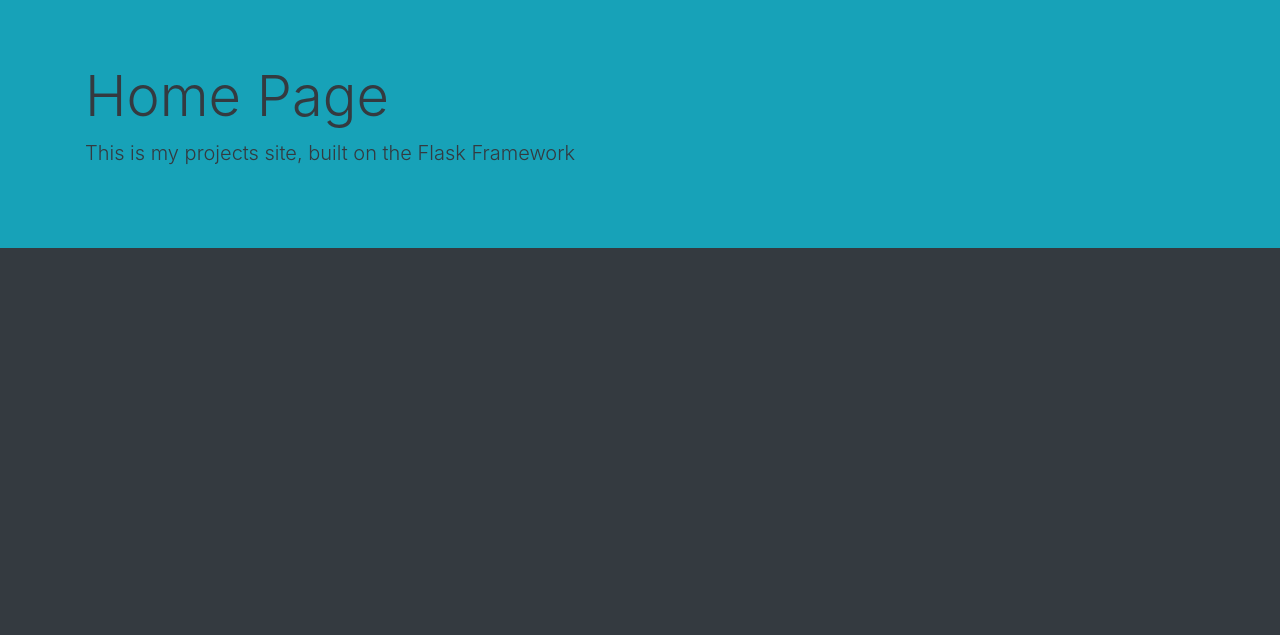
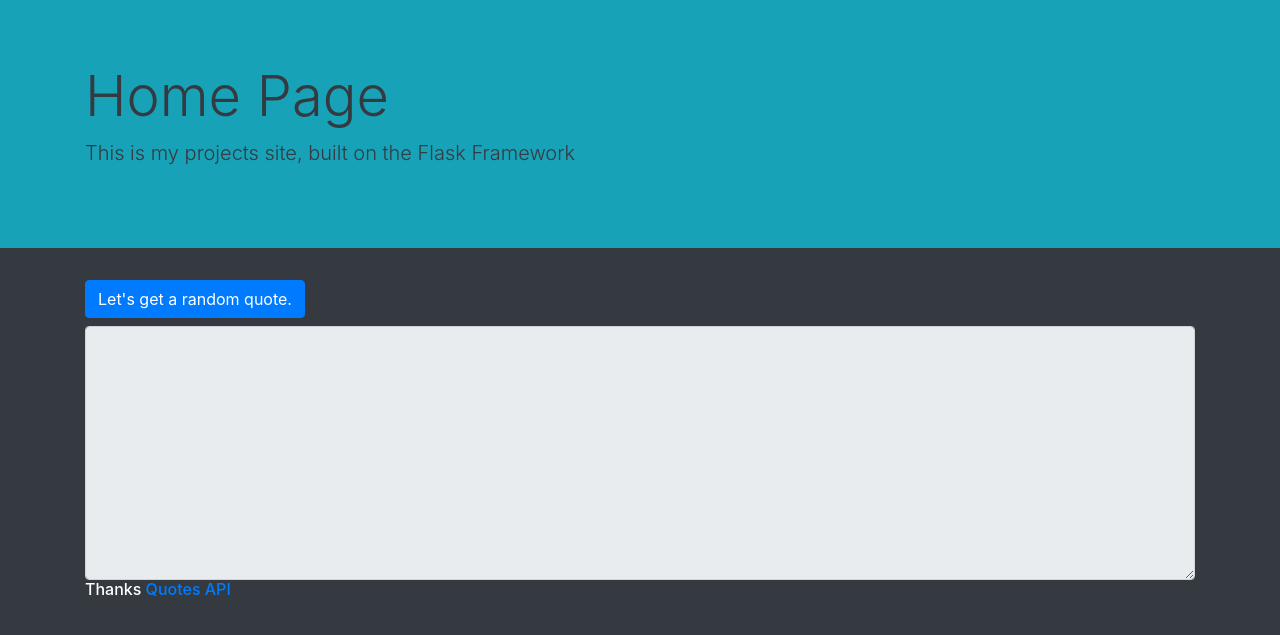
Before and after one commit to aaronbsavage94/Flask-Projects-App, a Flask app: page / in a window 1280 px wide. Shown: the part 57-692 px from the top of the page. Run offline with Flask 2, Linux system fonts and the light colour scheme; some libraries are stand-ins or nearby versions.

Commit message:
Add random quotes to Home Page

```diff
--- a/application.py
+++ b/application.py
@@ -18,50 +18,99 @@ def picker():
 def covid():
     return render_template('covid_tracking.html', title="COVID-19 Tracking")
 
+@app.route('/quote', methods=['POST'])
+def getQuote():
+    results = []
+
+    try:
+        url = "https://quotes15.p.rapidapi.com/quotes/random/"
+
+        querystring = {"language_code":"en"}
+
+        headers = {
+            'x-rapidapi-host': "quotes15.p.rapidapi.com",
+            'x-rapidapi-key': "513b4d165fmsh4c349204d03662dp1d7b72jsn7bad13d69a6f"
+            }
+
+        response = requests.request("GET", url, headers=headers, params=querystring, timeout=1)
+        data = response.json()
+
+
+        quote = str(data['content'] + "\n")
+        originator = data['originator']
+        author = "--" + str(originator['name'])
+
+        results.append(quote)
+        results.append(author)
+
+        return render_template('home.html', results=results)
+
+    except:
+        results.append("Error encountered, please try again later.")
+        return render_template('home.html', results=results)
+
 @app.route('/trackCOVID', methods=['POST'])
 def getCOVIDData():
+    results = []
 
-    response = requests.get('https://finnhub.io/api/v1/covid19/us?token=bpkgs0vrh5rcgrlra5v0')
-    data = response.json()
+    try:
+        response = requests.get('https://finnhub.io/api/v1/covid19/us?token=bpkgs0vrh5rcgrlra5v0')
+        data = response.json()
 
-    return render_template('covid_tracking.html', title="COVID-19 Tracking", results=data)
+        if "Invalid API" in data:
+            results.append("Error encountered, please try again later.")
+            return render_template('covid_tracking.html', title="COVID-19 Tracking", results=results)
 
+        else:
+            return render_template('covid_tracking.html', title="COVID-19 Tracking", results=data)
+
+
+    except:
+        results.append("Error encountered, please try again later.")
+        return render_template('covid_tracking.html', title="COVID-19 Tracking", results=results)
 
 @app.route('/requestStock', methods=['POST'])
 def requestStock():
 
     picker = request.form["ticker"]
+    results = []
 
-    url = "https://finnhub-realtime-stock-price.p.rapidapi.com/quote"
+    try:
+        url = "https://finnhub-realtime-stock-price.p.rapidapi.com/quote"
 
-    queryString = {"symbol":picker}
+        queryString = {"symbol":picker}
 
-    headers = {
-        'x-rapidapi-host': "finnhub-realtime-stock-price.p.rapidapi.com",
-        'x-rapidapi-key': "513b4d165fmsh4c349204d03662dp1d7b72jsn7bad13d69a6f"
-        }
+        headers = {
+            'x-rapidapi-host': "finnhub-realtime-stock-price.p.rapidapi.com",
+            'x-rapidapi-key': "513b4d165fmsh4c349204d03662dp1d7b72jsn7bad13d69a6f"
+            }
 
-    response = requests.request("GET", url, headers=headers, params=queryString)
-    data = response.json()
+        response = requests.request("GET", url, headers=headers, params=queryString)
+        data = response.json()
 
-    results = []
-    ticker = "Ticker: " + picker
-    current = "Current price: " + str(data['c'])
-    high = "High of the day: " + str(data['h'])
-    low = "Low of the day: " + str(data['l'])
-    opening = "Opening price of the day: " + str(data['o'])
-    previous = "Previous close price: " + str(data['pc'])
-    timestamp = "Timestamp: " + str(data['t'])
 
-    results.append(ticker)
-    results.append(current)
-    results.append(high)
-    results.append(low)
-    results.append(opening)
-    results.append(previous)
-    results.append(timestamp)
+        ticker = "Ticker: " + picker
+        current = "Current price: " + str(data['c'])
+        high = "High of the day: " + str(data['h'])
+        low = "Low of the day: " + str(data['l'])
+        opening = "Opening price of the day: " + str(data['o'])
+        previous = "Previous close price: " + str(data['pc'])
+        timestamp = "Timestamp: " + str(data['t'])
 
-    return render_template('stockcheck.html', title="Stock Price Checker", results=results)
+        results.append(ticker)
+        results.append(current)
+        results.append(high)
+        results.append(low)
+        results.append(opening)
+        results.append(previous)
+        results.append(timestamp)
+
+        return render_template('stockcheck.html', title="Stock Price Checker", results=results)
+
+    except:
+        results.append("Error encountered, please try again later.")
+        return render_template('stockcheck.html', title="Stock Price Checker", results=results)
+
 
 if __name__ == '__main__':
     app.run(debug=True)
--- a/templates/covid_tracking.html
+++ b/templates/covid_tracking.html
@@ -50,7 +50,7 @@
                 {% endfor %}
             </textarea>
             <br>
-            <h6>Using finnhub's <a href="https://finnhub.io/docs/api" target="_blank">api</a></h6>
+            <h6>Using finnhub's <a href="https://finnhub.io/docs/api" target="_blank">API</a></h6>
         </div>
 
     </body>
--- a/templates/home.html
+++ b/templates/home.html
@@ -33,6 +33,16 @@
               <p class="lead">This is my projects site, built on the <a class="text-dark" href="https://flask.palletsprojects.com/en/1.1.x/">Flask Framework</a></p>
             </div>
           </div>
-
+          <div class="container">
+            <form method="POST" action="/quote">
+              <button type="submit" class="btn btn-primary mb-2">Let's get a random quote.</button><br>
+              <textarea id="quote" class="form-control" rows="10" readonly>
+                {% for result in results %}
+                {{ result }}
+                {% endfor %}
+              </textarea>
+              <h6>Thanks <a href="https://rapidapi.com/martin.svoboda/api/quotes15/details" target="_blank">Quotes API</a></h6>
+            </form>
+          </div>
         </body>
 </html>
--- a/templates/stockcheck.html
+++ b/templates/stockcheck.html
@@ -51,7 +51,7 @@
                 {% endfor %}
             </textarea>
             <br>
-            <h6>Using finnhub's <a href="https://finnhub.io/docs/api" target="_blank">api</a></h6>
+            <h6>Using finnhub's <a href="https://finnhub.io/docs/api" target="_blank">API</a></h6>
         </div>
 
     </body>
```
